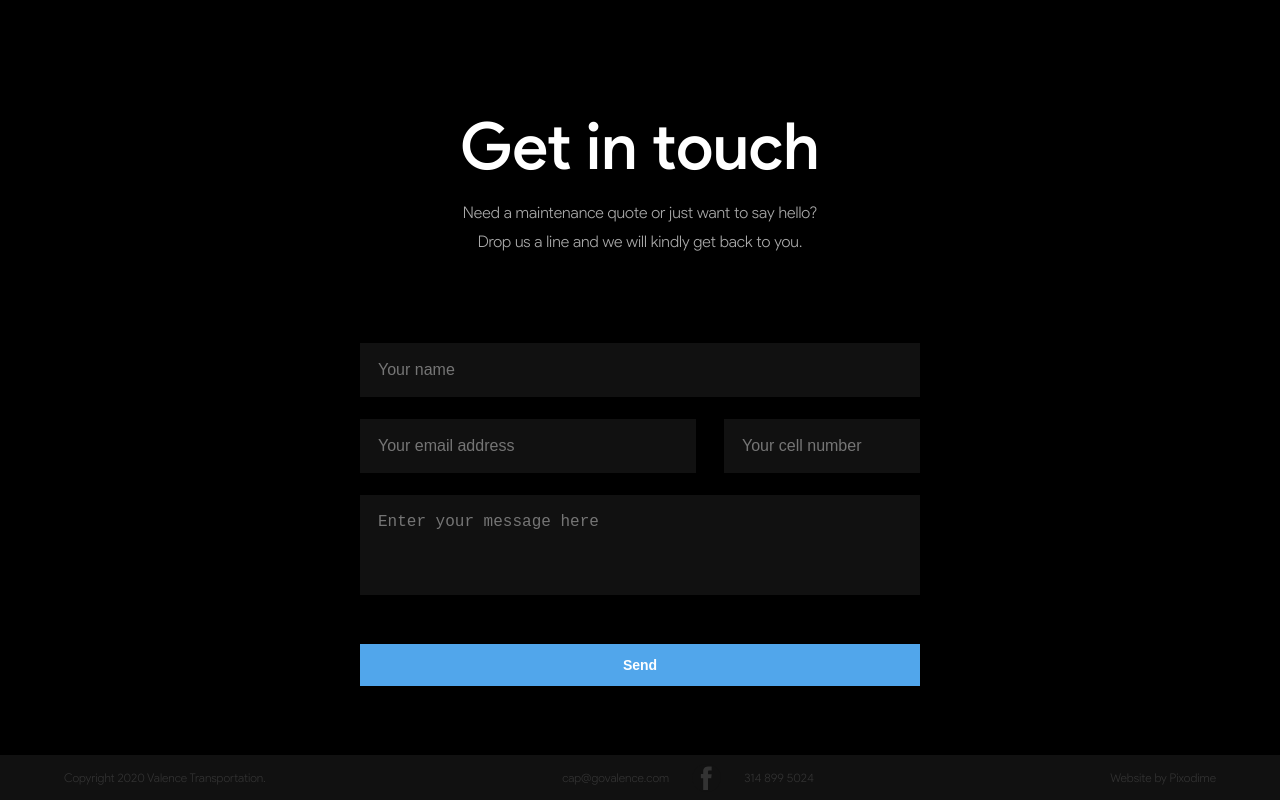
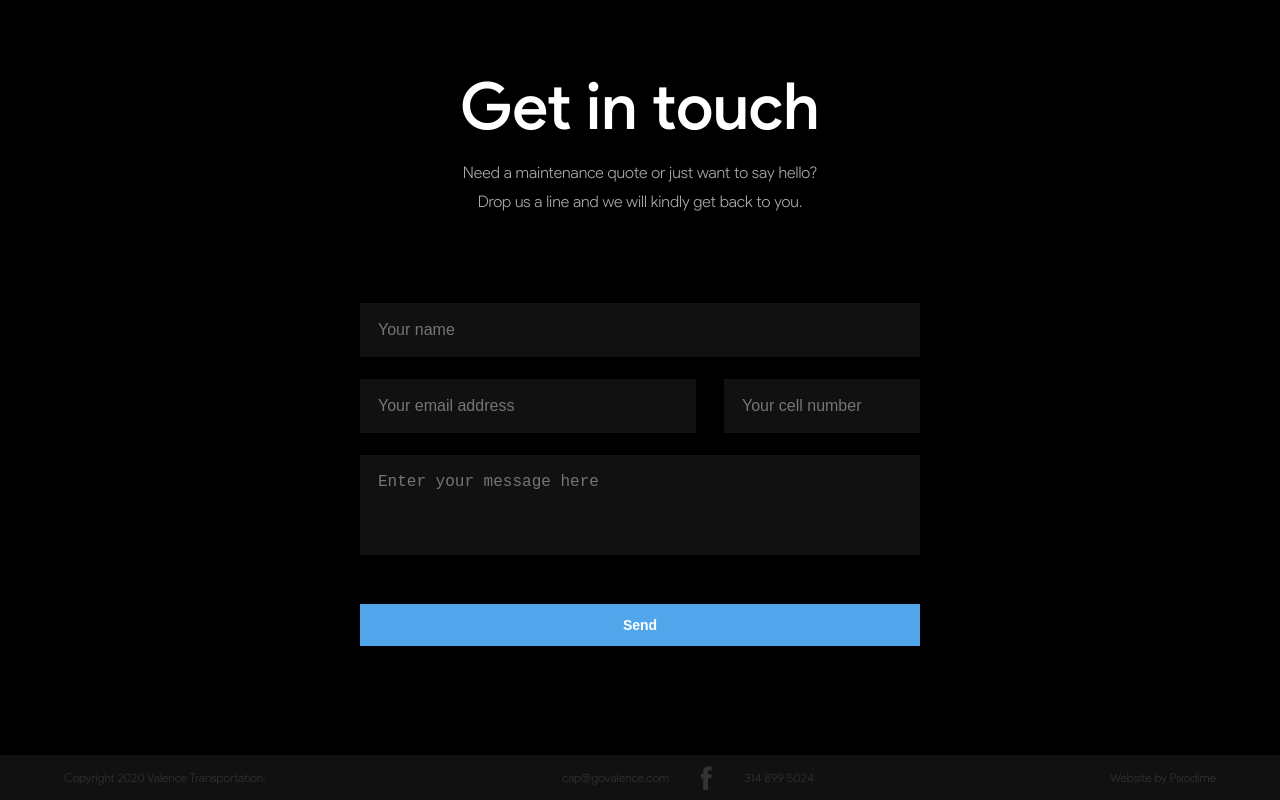
Before and after one commit to samirmuratovic/valence, a plain HTML site: page index.html in a window 1280 px wide. Shown: the part 2391-3191 px from the top of the page. Drawn offline with Linux system fonts and the light colour scheme; files whose address does not match are found by name.

Commit message:
fix form spacing

```diff
--- a/styles/components/_form.scss
+++ b/styles/components/_form.scss
@@ -1,7 +1,8 @@
 .form {
   // background: lightblue;
   margin: 0 auto;
-  margin-top: 80px;
+  // margin-top: 80px;
+  padding: 80px 0;
   width: 100%;
 }
 
```
Also changed, not shown: build/stylesheets/styles.min.css, 1 other file.
